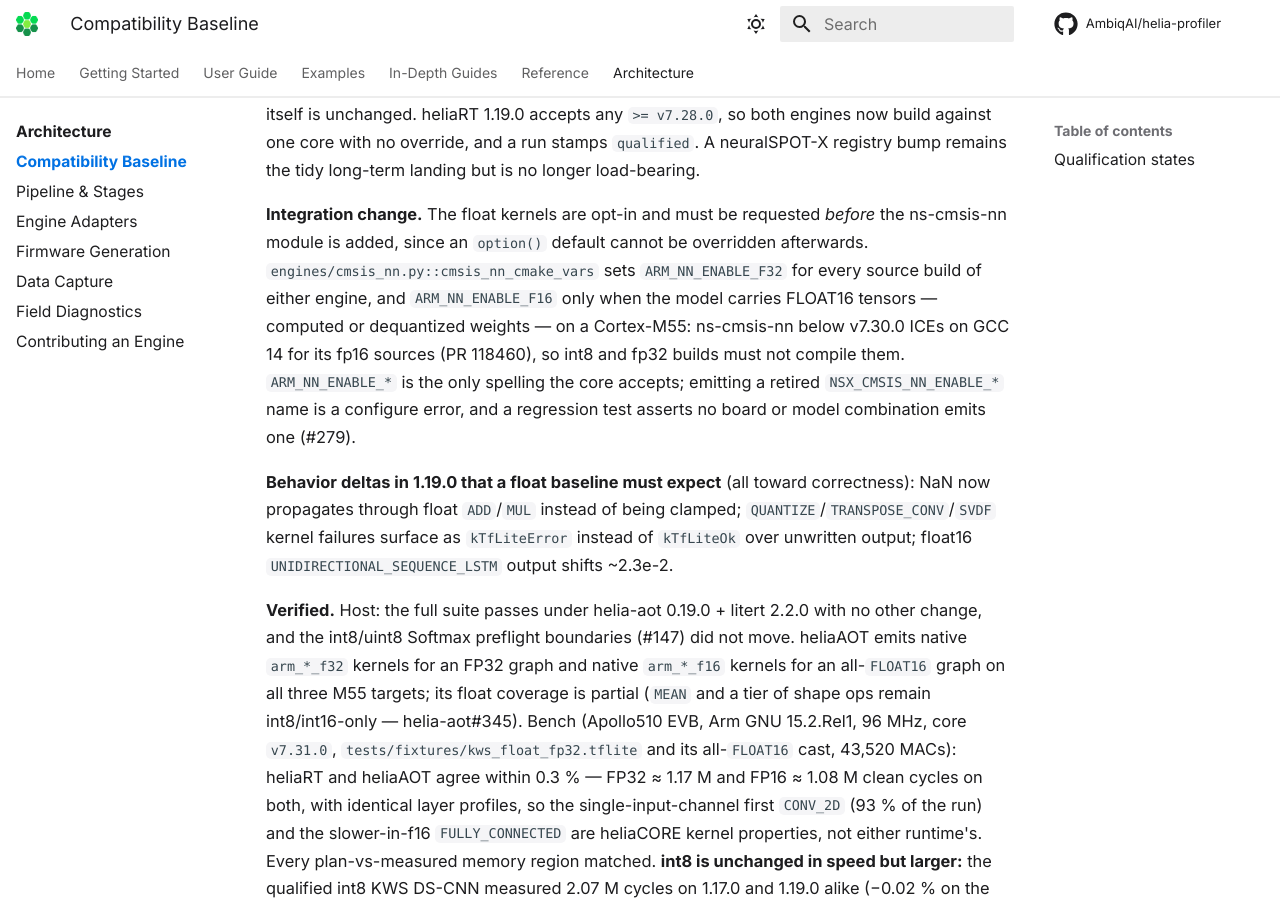
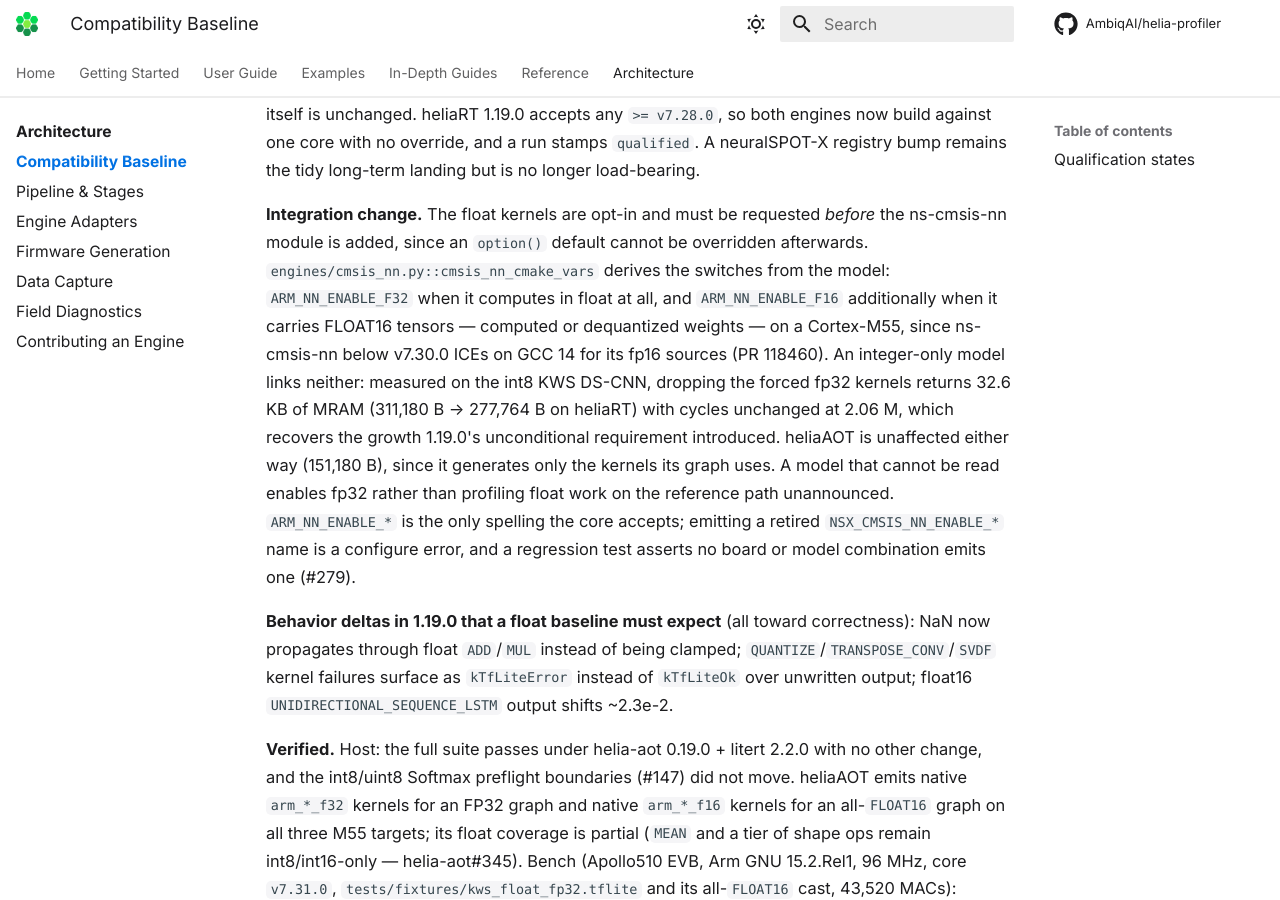
Before and after one commit to AmbiqAI/helia-profiler, an MkDocs documentation site: the page built from docs/architecture/compatibility-baseline.md, in a window 1280 px wide and 900 px high, scrolled down 1917 px. Built offline with MkDocs 1.6.1 and Material for MkDocs 9.7.7, drawn with Linux system fonts in a browser that asks for light colours; some web fonts are replaced; comment, search, counter and statistics services are not loaded.

Commit message:
perf(engines): #279 — link float kernels only for models that compute in float
heliaRT 1.19.0 refused to configure without fp32, so hpx set the switch for
every build; 1.20.0 resolves float support from the core target instead, so
the switch can follow the model the way fp16 already does. Measured on the
int8 KWS DS-CNN: MRAM 311,180 B -> 277,764 B on heliaRT (-32.6 KB) with
cycles unchanged; heliaAOT unchanged, as it generates only what it uses.

An unreadable model keeps fp32 on: absence of evidence is not evidence of an
integer-only graph, and float work on the reference path would still report
as a real measurement.

```diff
--- a/docs/architecture/compatibility-baseline.md
+++ b/docs/architecture/compatibility-baseline.md
@@ -66,11 +66,17 @@ long-term landing but is no longer load-bearing.
 
 **Integration change.** The float kernels are opt-in and must be requested
 *before* the ns-cmsis-nn module is added, since an `option()` default cannot be
-overridden afterwards. `engines/cmsis_nn.py::cmsis_nn_cmake_vars` sets
-`ARM_NN_ENABLE_F32` for every source build of either engine, and
-`ARM_NN_ENABLE_F16` only when the model carries FLOAT16 tensors — computed or
-dequantized weights — on a Cortex-M55: ns-cmsis-nn below v7.30.0 ICEs on GCC 14
-for its fp16 sources (PR 118460), so int8 and fp32 builds must not compile them.
+overridden afterwards. `engines/cmsis_nn.py::cmsis_nn_cmake_vars` derives
+the switches from the model: `ARM_NN_ENABLE_F32` when it computes in float at
+all, and `ARM_NN_ENABLE_F16` additionally when it carries FLOAT16 tensors —
+computed or dequantized weights — on a Cortex-M55, since ns-cmsis-nn below
+v7.30.0 ICEs on GCC 14 for its fp16 sources (PR 118460). An integer-only model
+links neither: measured on the int8 KWS DS-CNN, dropping the forced fp32
+kernels returns 32.6 KB of MRAM (311,180 B → 277,764 B on heliaRT) with cycles
+unchanged at 2.06 M, which recovers the growth 1.19.0's unconditional
+requirement introduced. heliaAOT is unaffected either way (151,180 B), since it
+generates only the kernels its graph uses. A model that cannot be read enables
+fp32 rather than profiling float work on the reference path unannounced.
 `ARM_NN_ENABLE_*` is the only spelling the core accepts; emitting a retired
 `NSX_CMSIS_NN_ENABLE_*` name is a configure error, and a regression test asserts
 no board or model combination emits one (#279).
```
Also changed, not shown: 2 other files.
